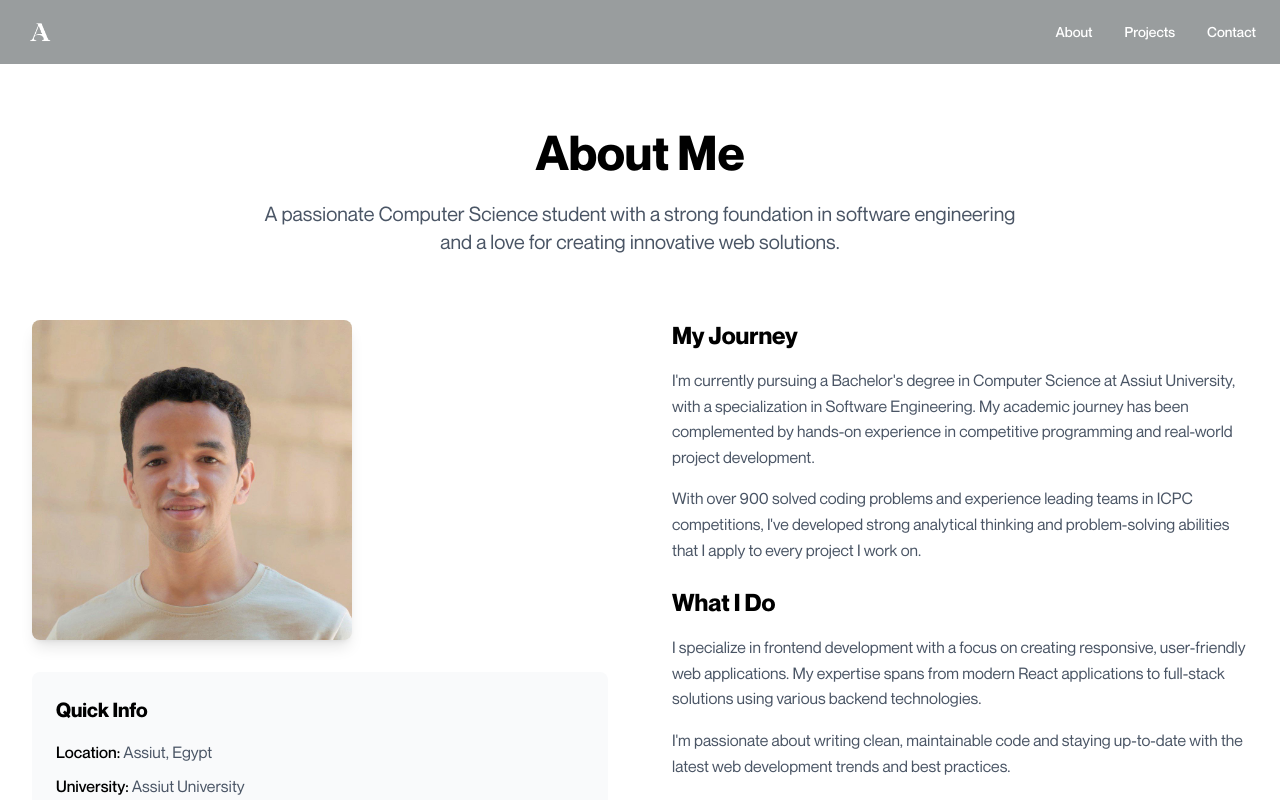
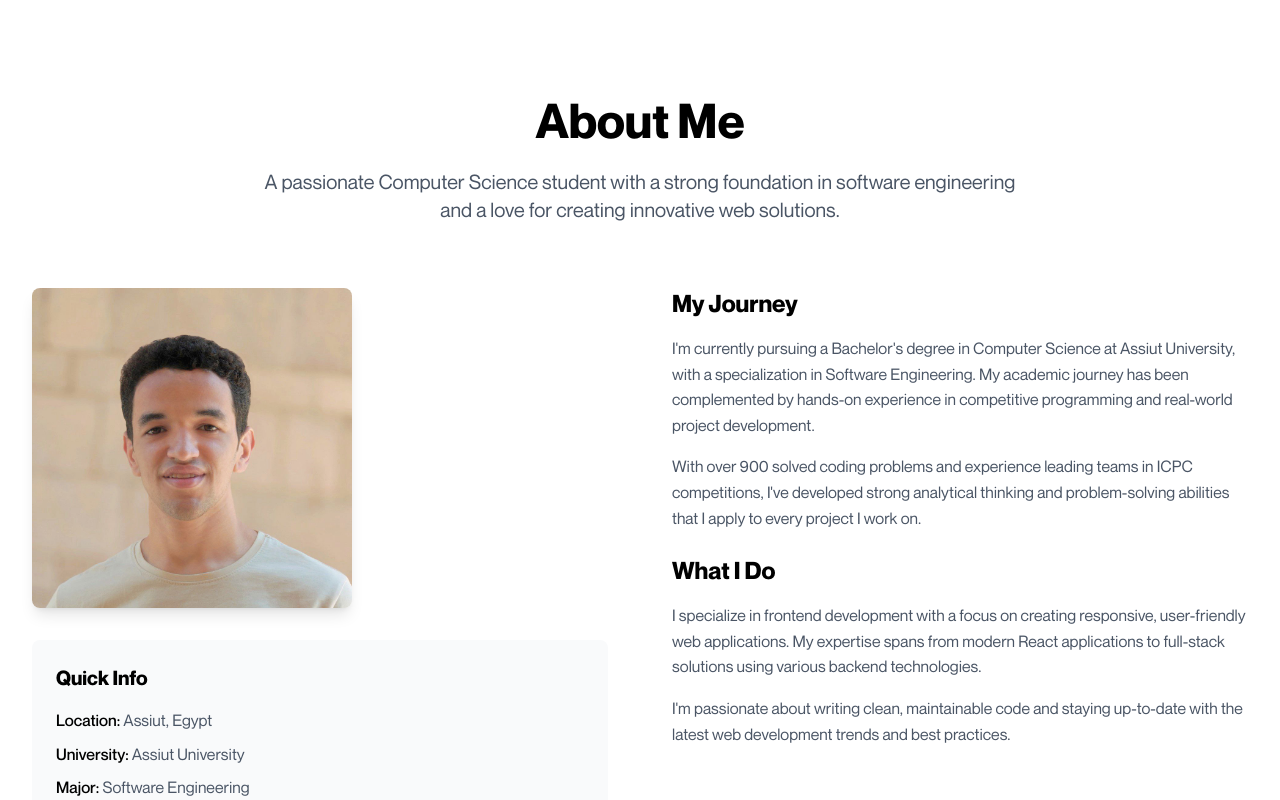
Before and after one commit to Abdulrahman-Nasser0/portifolio, a React (Vite) app: page /about in a window 1280 px wide. Shown: the top 800 px of the page. Built offline with nearby package versions, Linux system fonts and the light colour scheme.

Commit message:
Make the Header absolute positioned to be transparent for all backgrounds

```diff
--- a/src/components/layout/header/index.jsx
+++ b/src/components/layout/header/index.jsx
@@ -6,7 +6,7 @@ import { MagneticButton } from "../../ui/magnetic-button";
 export function Header({ onMenuToggle }) {
 
   return (
-    <header className="w-full px-4">
+    <header className="absolute top-0 left-0 w-full px-4 z-50 ">
       <nav className="">
         <div className="flex justify-between items-center h-16">
           {/* Logo - Home button */}
--- a/src/pages/About.jsx
+++ b/src/pages/About.jsx
@@ -7,7 +7,7 @@ function About() {
   return (
     <TransitionWrapper>
       <div className="bg-white min-h-screen">
-        <div className="max-w-7xl mx-auto px-4 sm:px-6 lg:px-8 py-16">
+        <div className="max-w-7xl mx-auto px-4 sm:px-6 lg:px-8 py-16 pt-24">
 
           {/* Header Section */}
           <StaggeredSlideUp staggerDelay={0.15} initialDelay={0.5}>
--- a/src/pages/Contact.jsx
+++ b/src/pages/Contact.jsx
@@ -5,7 +5,7 @@ function Contact() {
   return (
     <TransitionWrapper>
       <div className="bg-white min-h-screen">
-        <div className="max-w-7xl mx-auto px-4 sm:px-6 lg:px-8 py-16">
+        <div className="max-w-7xl mx-auto px-4 sm:px-6 lg:px-8 py-16 pt-24">
 
           {/* Header Section */}
           <StaggeredSlideUp staggerDelay={0.15} initialDelay={0.5}>
--- a/src/pages/Home.jsx
+++ b/src/pages/Home.jsx
@@ -16,7 +16,7 @@ function Home() {
         <AnimatedBackground />
         {/* Parallax Elements */}
         <ParallaxElements />
-        <div className="max-w-6xl mx-auto relative z-10">
+        <div className="max-w-6xl mx-auto relative z-10 pt-16">
           <div className="grid lg:grid-cols-2 gap-12 lg:gap-16 items-center">
 
             {/* Left side - Text Content */}
--- a/src/pages/Projects.jsx
+++ b/src/pages/Projects.jsx
@@ -45,7 +45,7 @@ function Projects() {
   return (
     <TransitionWrapper>
       <div className="bg-white min-h-screen">
-        <div className="max-w-7xl mx-auto px-4 sm:px-6 lg:px-8 py-16">
+        <div className="max-w-7xl mx-auto px-4 sm:px-6 lg:px-8 py-16 pt-24">
 
           {/* Header Section */}
           <StaggeredSlideUp staggerDelay={0.15} initialDelay={0.5}>
```
